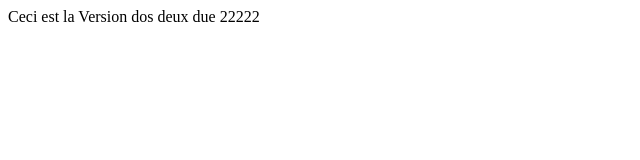
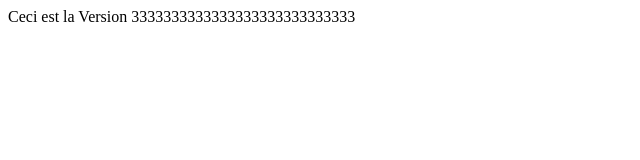
Before and after one commit to SanGarmon/wired-website, a plain HTML site: page index.html in a window 1280 px wide. Shown: the whole page, without its empty margins (0-640 px from the left). Drawn offline with Linux system fonts and the light colour scheme.

Commit message:
V3 last comit!

```diff
--- a/index.html
+++ b/index.html
@@ -5,6 +5,6 @@
     <title></title>
   </head>
   <body>
-Ceci est la Version dos deux due 22222
+Ceci est la Version 3333333333333333333333333333
   </body>
 </html>
```
